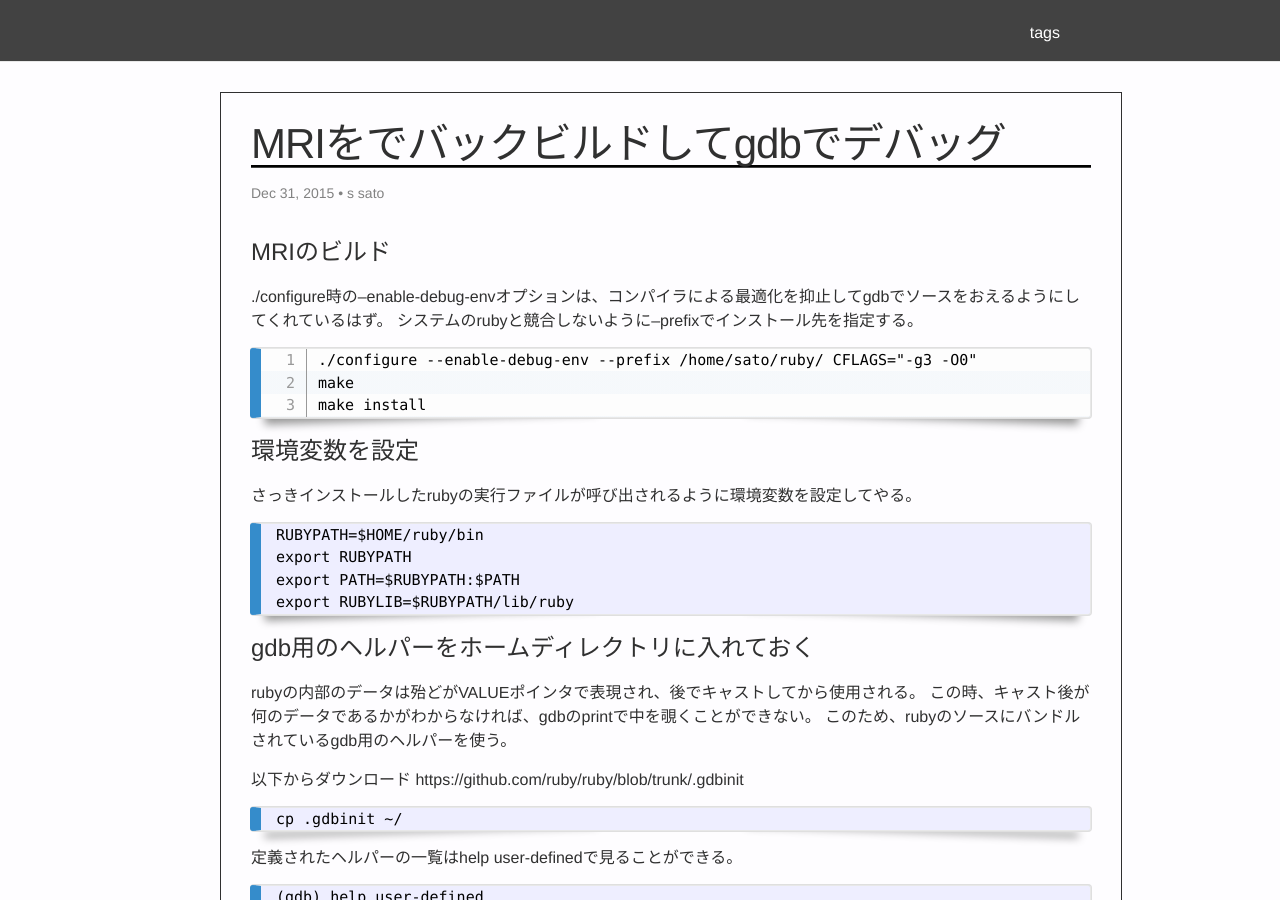
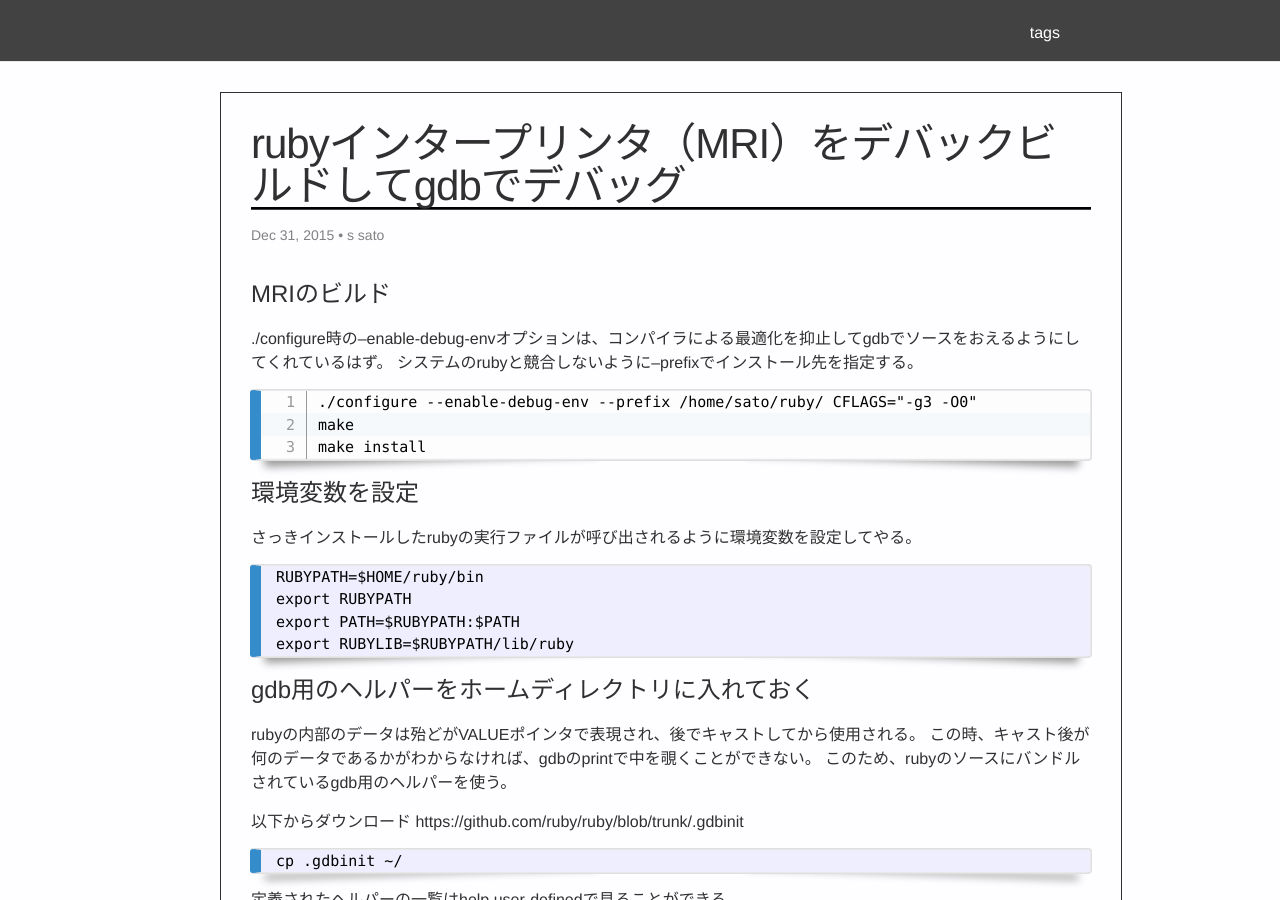
Before and after one commit to sato-s/sato-s.github.io, a Jekyll site: the page built from _posts/2015-12-31-mrigdb.md, in a window 1280 px wide and 900 px high. Built offline with Jekyll 4.4.1, drawn with Linux system fonts in a browser that asks for light colours; nearby versions of some CDN libraries; library files that are not in the unit come from our copies; Markdown is read by kramdown in place of the engine named in the settings.

Commit message:
text error

````diff
--- a/_posts/2015-12-31-mrigdb.md
+++ b/_posts/2015-12-31-mrigdb.md
@@ -1,6 +1,6 @@
 ---
 layout: post
-title: MRIをでバックビルドしてgdbでデバッグ
+title: rubyインタープリンタ（MRI）をデバックビルドしてgdbでデバッグ
 date: '2015-12-31T15:39:00.000+09:00'
 author: s sato
 tags:
@@ -13,7 +13,7 @@ blogger_orig_url: http://satomemocho.blogspot.com/2015/12/mrigdb.html
 
 
 
-#MRIのビルド
+# MRIのビルド
 ./configure時の–enable-debug-envオプションは、コンパイラによる最適化を抑止してgdbでソースをおえるようにしてくれているはず。 システムのrubyと競合しないように–prefixでインストール先を指定する。
 
 ```command
````
